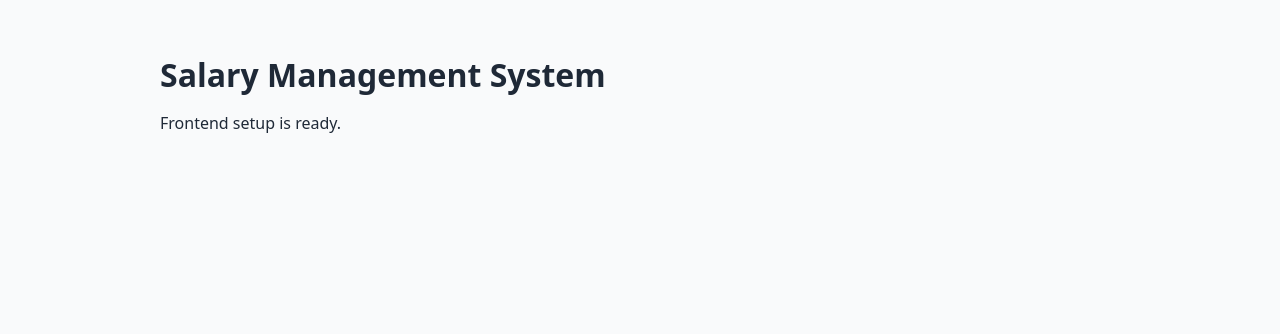
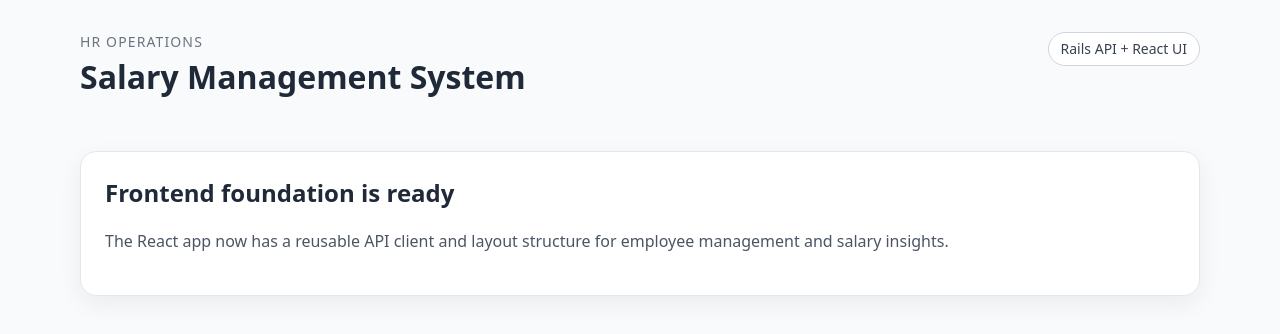
Before and after one commit to thisisankitk/salary_management, a React (Vite) app in the folder client/: page / in a window 1280 px wide. Shown: the top 334 px of the page. Built offline with nearby package versions, Linux system fonts and the light colour scheme.

Commit message:
Add frontend API client and layout foundation

```diff
--- a/client/src/App.css
+++ b/client/src/App.css
@@ -1,10 +1,55 @@
-main {
-  max-width: 960px;
+.app-shell {
+  max-width: 1120px;
   margin: 0 auto;
   padding: 2rem;
   font-family: system-ui, -apple-system, BlinkMacSystemFont, "Segoe UI", sans-serif;
 }
 
-h1 {
-  margin-bottom: 0.5rem;
+.app-header {
+  display: flex;
+  justify-content: space-between;
+  gap: 1rem;
+  align-items: flex-start;
+  margin-bottom: 2rem;
 }
+
+.eyebrow {
+  margin: 0 0 0.25rem;
+  color: #6b7280;
+  font-size: 0.875rem;
+  text-transform: uppercase;
+  letter-spacing: 0.08em;
+}
+
+h1,
+h2 {
+  margin-top: 0;
+}
+
+.status-pill {
+  border: 1px solid #d1d5db;
+  border-radius: 999px;
+  padding: 0.4rem 0.75rem;
+  background: #ffffff;
+  color: #374151;
+  font-size: 0.875rem;
+  white-space: nowrap;
+}
+
+.app-main {
+  display: grid;
+  gap: 1rem;
+}
+
+.card {
+  background: #ffffff;
+  border: 1px solid #e5e7eb;
+  border-radius: 16px;
+  padding: 1.5rem;
+  box-shadow: 0 8px 24px rgba(15, 23, 42, 0.06);
+}
+
+.card p {
+  color: #4b5563;
+  line-height: 1.6;
+}
--- a/client/src/App.jsx
+++ b/client/src/App.jsx
@@ -1,11 +1,17 @@
 import "./App.css";
+import Layout from "./components/Layout";
 
 function App() {
   return (
-    <main>
-      <h1>Salary Management System</h1>
-      <p>Frontend setup is ready.</p>
-    </main>
+    <Layout>
+      <section className="card">
+        <h2>Frontend foundation is ready</h2>
+        <p>
+          The React app now has a reusable API client and layout structure for
+          employee management and salary insights.
+        </p>
+      </section>
+    </Layout>
   );
 }
 
--- /dev/null
+++ b/client/src/components/Layout.jsx
@@ -0,0 +1,17 @@
+function Layout({ children }) {
+  return (
+    <div className="app-shell">
+      <header className="app-header">
+        <div>
+          <p className="eyebrow">HR Operations</p>
+          <h1>Salary Management System</h1>
+        </div>
+        <span className="status-pill">Rails API + React UI</span>
+      </header>
+
+      <main className="app-main">{children}</main>
+    </div>
+  );
+}
+
+export default Layout;
```
Also changed, not shown: client/src/api/client.js (added, +24 -0 lines), client/src/api/employees.js (added, +36 -0 lines), client/src/api/salaryInsights.js (added, +17 -0 lines).
